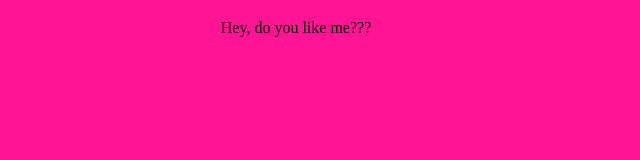
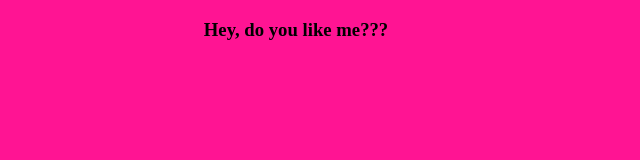
Before and after one commit to Amishprogrammer/Moving-box, a plain HTML site: page index.html in a window 1280 px wide. Shown: the top 160 px of the page, without its empty margins (344-984 px from the left). Drawn offline with Linux system fonts and the light colour scheme.

Commit message:
Update index.html

```diff
--- a/index.html
+++ b/index.html
@@ -34,7 +34,7 @@
 </head>
 <body>
 <div class="mid">
-  <h3></H3>Hey, do you like me???</h3>
+  <h3>Hey, do you like me???</h3>
   <div class="box" id="box">NO</div>
   <div class ="yesbox"><a href="https://www.instagram.com/amish_singh.exe?igsh=dm4zZTYzZDhuMjk2">YES</a></div>
 </div>
```
